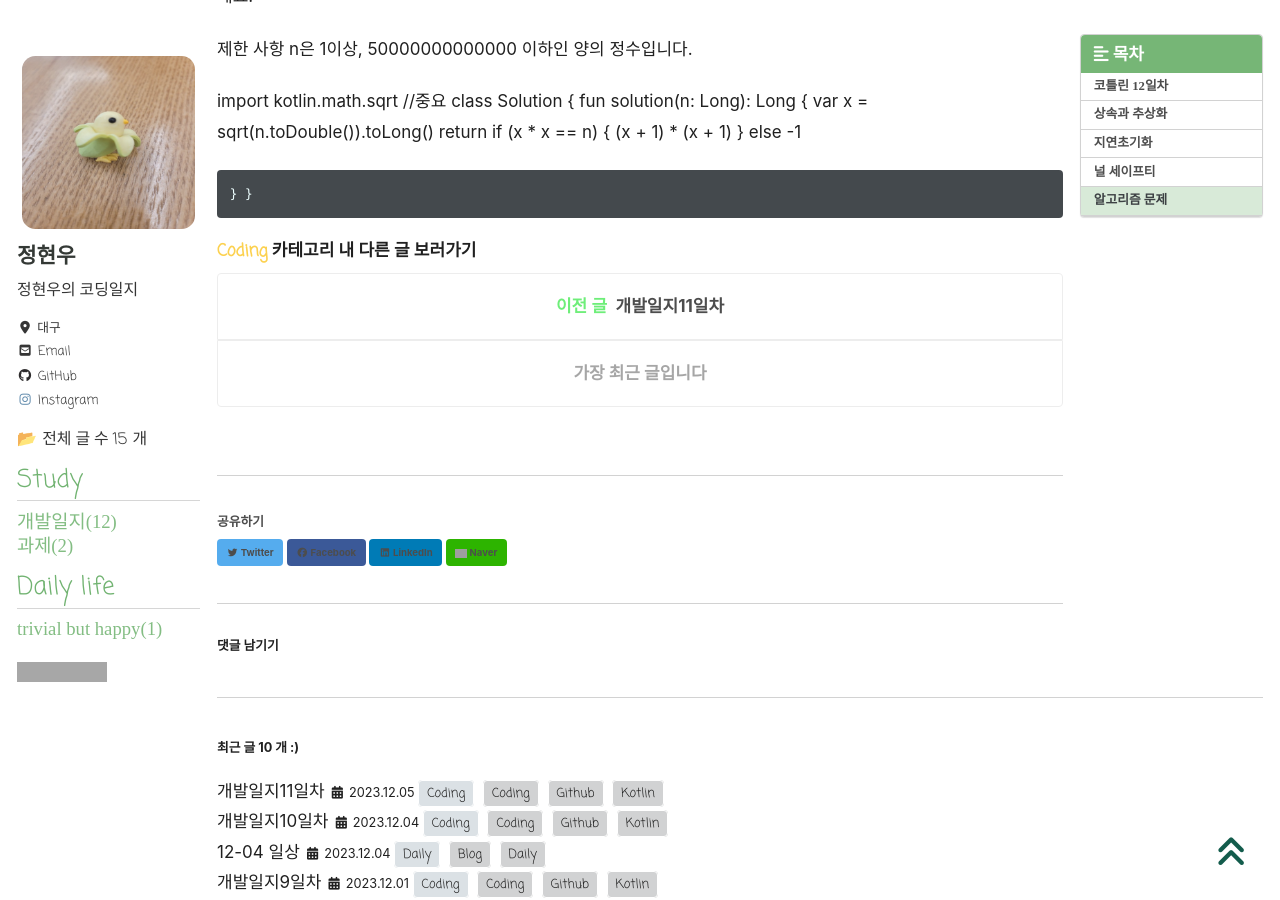
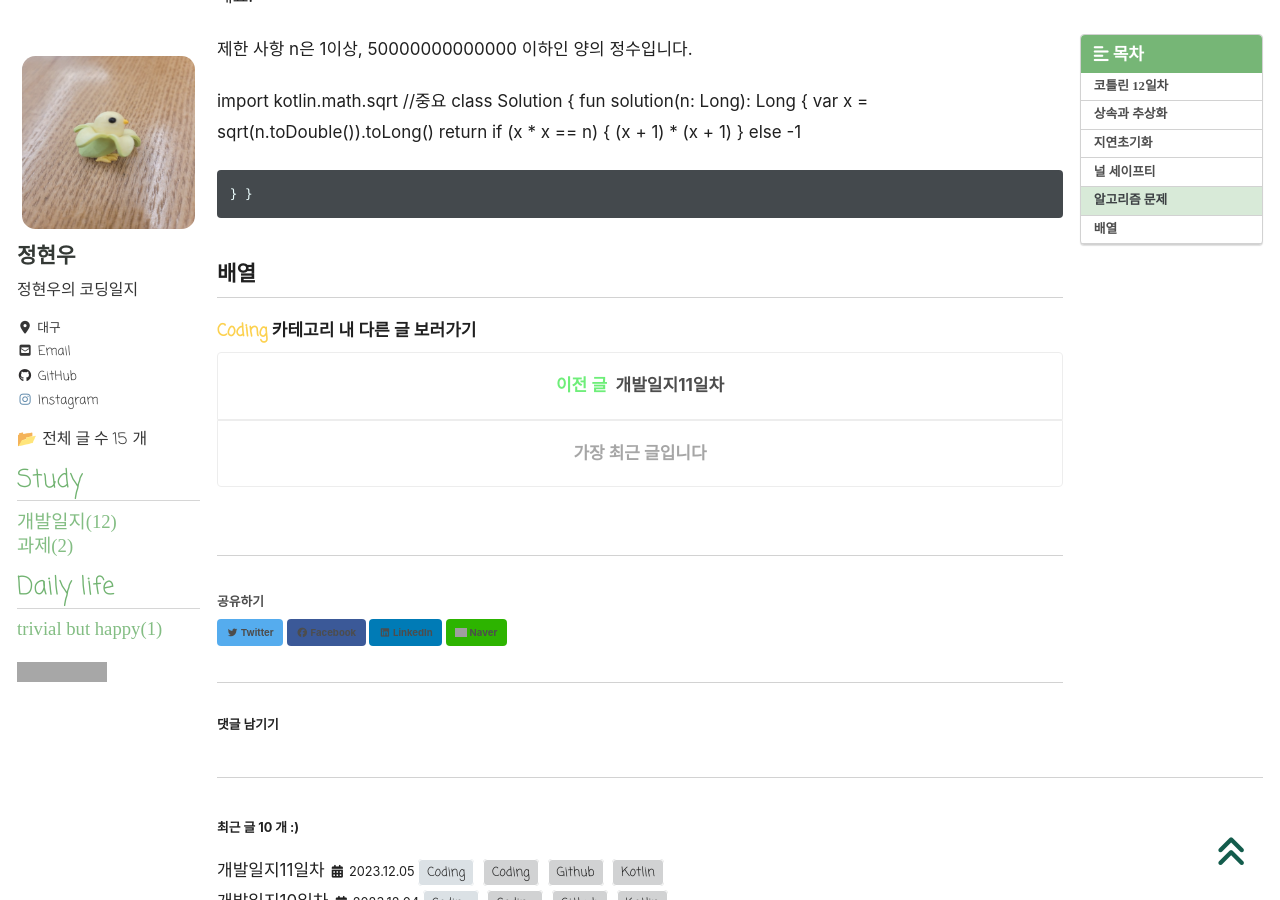
Before and after one commit to hyunparrot/hyunparrot.github.io, a Jekyll site: the page built from _posts/Blog/2023-12-06-kotlin-12.md, in a window 1280 px wide and 900 px high, scrolled down 6178 px. Built offline with Jekyll 4.4.1, drawn with Linux system fonts in a browser that asks for light colours; cached includes are drawn as plain includes; nearby versions of some CDN libraries; some web fonts are replaced; comment, search, counter and statistics services are not loaded; grey boxes are pictures that could not be loaded.

Commit message:
Update 2023-12-06-kotlin-12.md

```diff
--- a/_posts/Blog/2023-12-06-kotlin-12.md
+++ b/_posts/Blog/2023-12-06-kotlin-12.md
@@ -291,3 +291,5 @@ class Solution {
 
     }
 }
+
+## 배열
```
